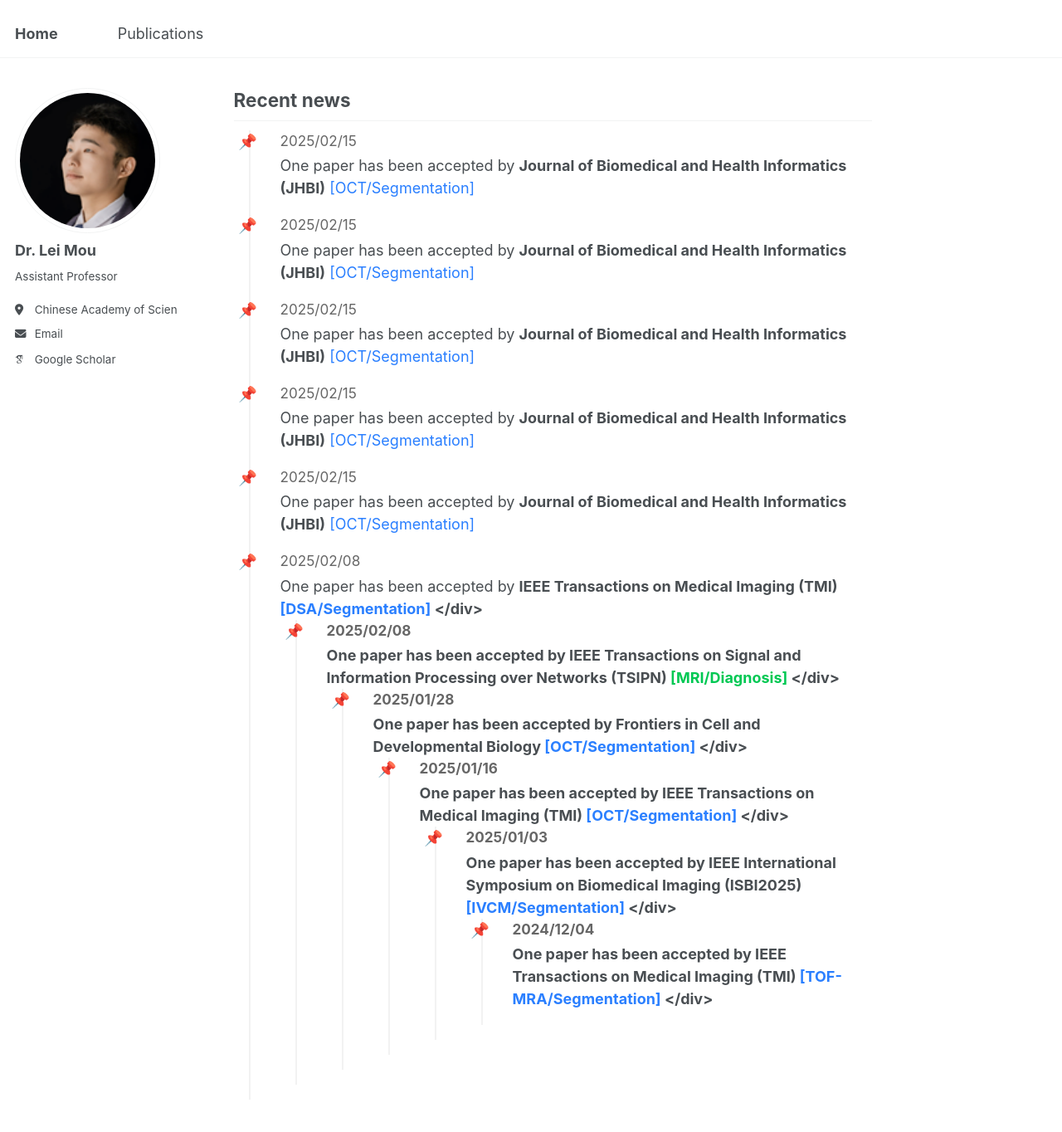
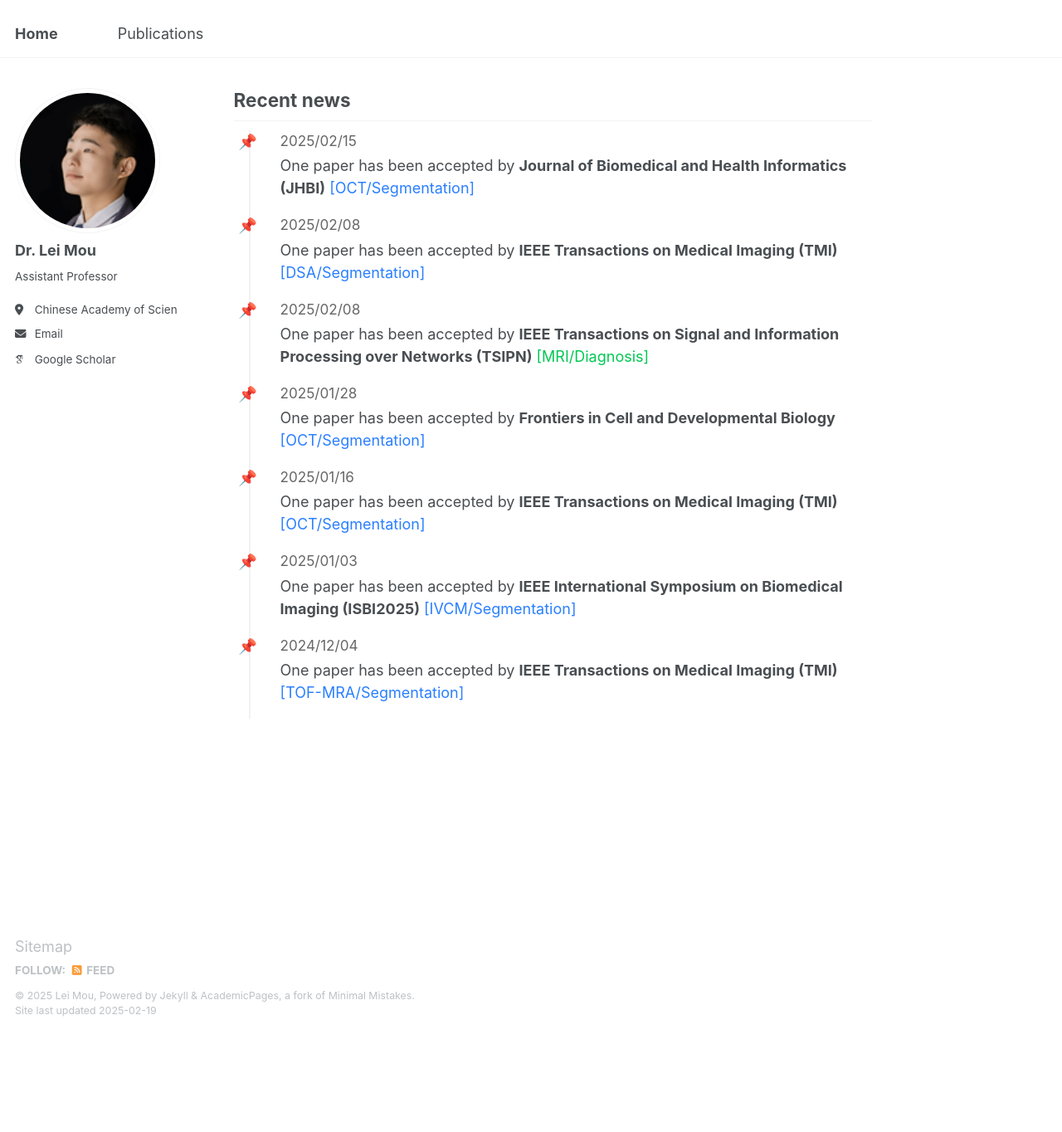
Before and after one commit to iBrain-007/iBrain-007.github.io, a Jekyll site: the page built from _pages/about.md, in a window 1280 px wide and 1400 px high, scrolled down 828 px. Shown: the top 1364 px of the window at 83% size. Built offline with Jekyll 4.4.1, drawn with Linux system fonts in a browser that asks for light colours; some web fonts are replaced; after the commit the page ends 2074 px from its top, so only the background shows below that.

Commit message:
Update about.md

```diff
--- a/_pages/about.md
+++ b/_pages/about.md
@@ -109,51 +109,31 @@ Dr. Lei Mou received his B.Sc. degree in Information Security from Wuhan Univers
 </div>
 
 <div class="news-item">
-    <div class="news-date">2025/02/15</div>
-    One paper has been accepted by <strong>Journal of Biomedical and Health Informatics (JHBI)</strong> <span style="color: #2A7FFF;">[OCT/Segmentation]</span>
-</div>
-
-<div class="news-item">
-    <div class="news-date">2025/02/15</div>
-    One paper has been accepted by <strong>Journal of Biomedical and Health Informatics (JHBI)</strong> <span style="color: #2A7FFF;">[OCT/Segmentation]</span>
-</div>
-
-<div class="news-item">
-    <div class="news-date">2025/02/15</div>
-    One paper has been accepted by <strong>Journal of Biomedical and Health Informatics (JHBI)</strong> <span style="color: #2A7FFF;">[OCT/Segmentation]</span>
-</div>
-
-<div class="news-item">
-    <div class="news-date">2025/02/15</div>
-    One paper has been accepted by <strong>Journal of Biomedical and Health Informatics (JHBI)</strong> <span style="color: #2A7FFF;">[OCT/Segmentation]</span>
+    <div class="news-date">2025/02/08</div>
+    One paper has been accepted by <strong>IEEE Transactions on Medical Imaging (TMI)</strong> <span style="color: #2A7FFF;">[DSA/Segmentation]</span>
 </div>
 
 <div class="news-item">
     <div class="news-date">2025/02/08</div>
-    One paper has been accepted by <strong>IEEE Transactions on Medical Imaging (TMI)<strong> <span style="color: #2A7FFF;">[DSA/Segmentation]</span>
-</div>
-
-<div class="news-item">
-    <div class="news-date">2025/02/08</div>
-    One paper has been accepted by <strong>IEEE Transactions on Signal and Information Processing over Networks (TSIPN)<strong> <span style="color: #00C853;">[MRI/Diagnosis]</span>
+    One paper has been accepted by <strong>IEEE Transactions on Signal and Information Processing over Networks (TSIPN)</strong> <span style="color: #00C853;">[MRI/Diagnosis]</span>
 </div>
 
 <div class="news-item">
     <div class="news-date">2025/01/28</div>
-    One paper has been accepted by <strong>Frontiers in Cell and Developmental Biology<strong> <span style="color: #2A7FFF;">[OCT/Segmentation]</span>
+    One paper has been accepted by <strong>Frontiers in Cell and Developmental Biology</strong> <span style="color: #2A7FFF;">[OCT/Segmentation]</span>
 </div>
 
 <div class="news-item">
     <div class="news-date">2025/01/16</div>
-    One paper has been accepted by <strong>IEEE Transactions on Medical Imaging (TMI)<strong> <span style="color: #2A7FFF;">[OCT/Segmentation]</span>
+    One paper has been accepted by <strong>IEEE Transactions on Medical Imaging (TMI)</strong> <span style="color: #2A7FFF;">[OCT/Segmentation]</span>
 </div>
 
 <div class="news-item">
     <div class="news-date">2025/01/03</div>
-    One paper has been accepted by <strong>IEEE International Symposium on Biomedical Imaging (ISBI2025)<strong> <span style="color: #2A7FFF;">[IVCM/Segmentation]</span>
+    One paper has been accepted by <strong>IEEE International Symposium on Biomedical Imaging (ISBI2025)</strong> <span style="color: #2A7FFF;">[IVCM/Segmentation]</span>
 </div>
 
 <div class="news-item">
     <div class="news-date">2024/12/04</div>
-    One paper has been accepted by <strong>IEEE Transactions on Medical Imaging (TMI)<strong> <span style="color: #2A7FFF;">[TOF-MRA/Segmentation]</span>
+    One paper has been accepted by <strong>IEEE Transactions on Medical Imaging (TMI)</strong> <span style="color: #2A7FFF;">[TOF-MRA/Segmentation]</span>
 </div>
```
